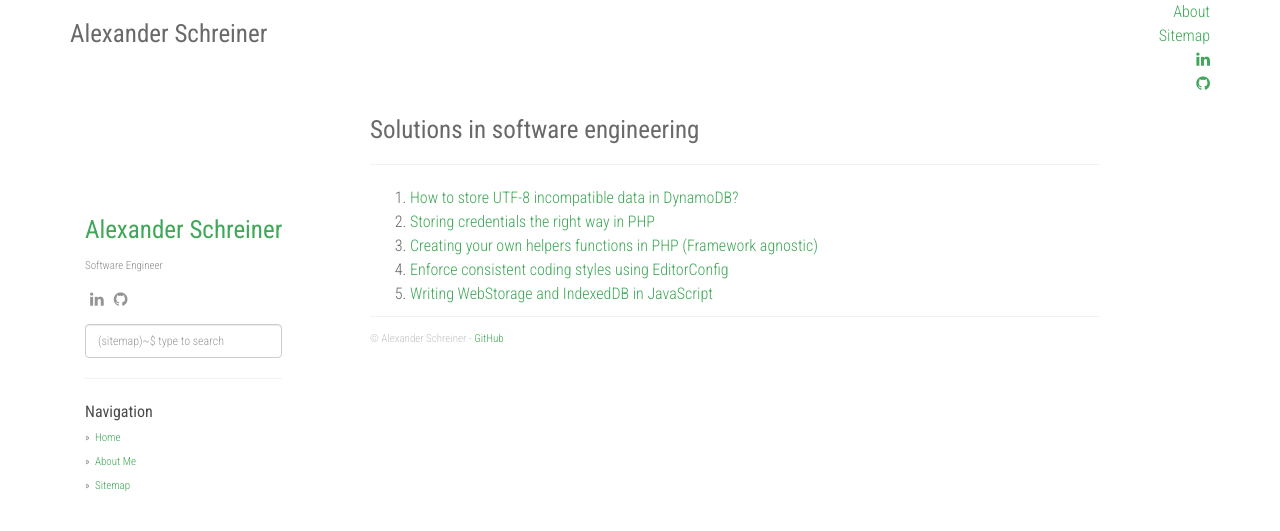
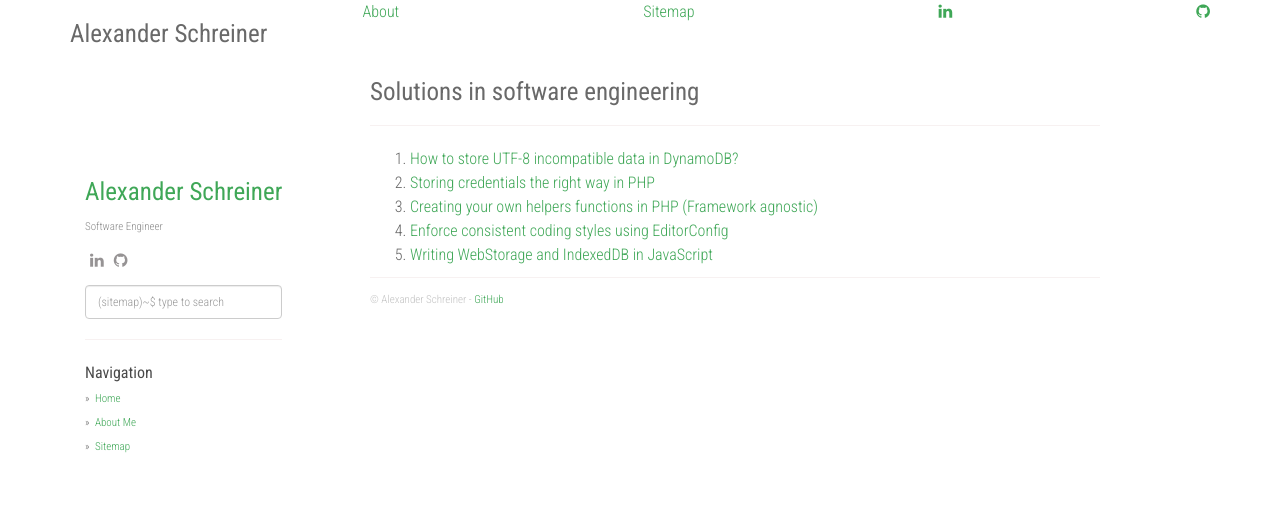
Before and after one commit to alexander-schreiner/alexander-schreiner.github.io, a Jekyll site: the page built from index.html, in a window 1280 px wide. Shown: the top 531 px of the page. Built offline with Jekyll 4.4.1, drawn with Linux system fonts in a browser that asks for light colours; nearby versions of some CDN libraries; the list of posts is cut into pages by our own code.

Commit message:
Update main.css

```diff
--- a/static/css/main.css
+++ b/static/css/main.css
@@ -162,3 +162,13 @@ div.col-sm-3 div.profile-about {
     margin-top: 30px;
   }
 }
+
+.nav-items {
+  display: flex;
+  justify-content: space-between;
+
+}
+
+.nav-item {
+  display: flex;
+}
```
